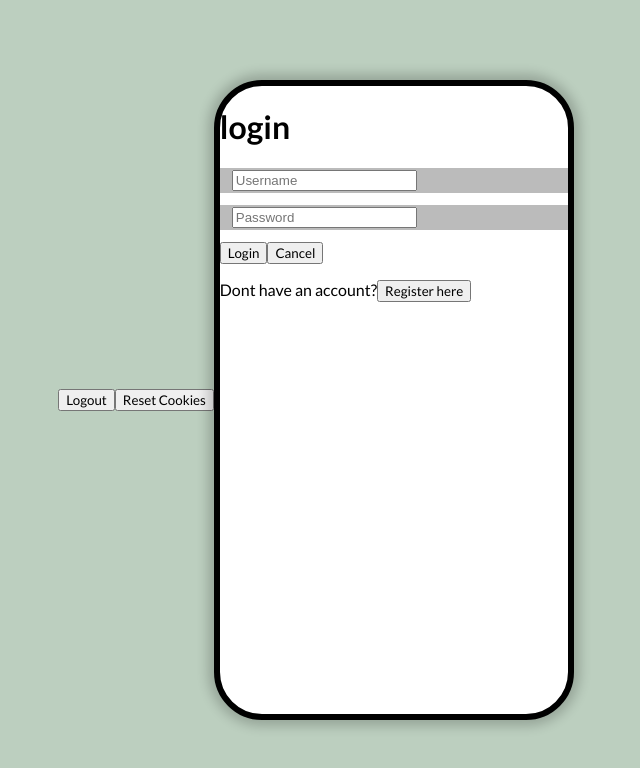
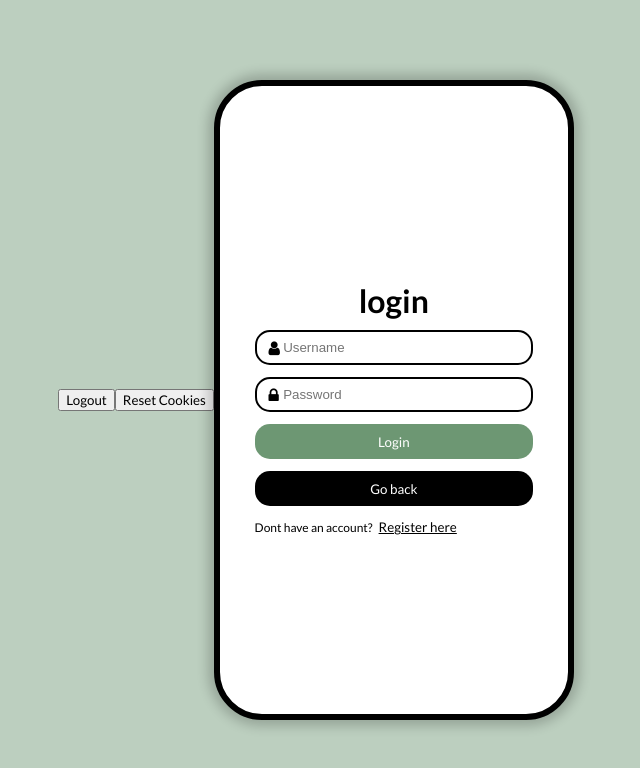
Before and after one commit to danieltichiyama/queue_app, a React (Create React App) app: page / in a window 1280 px wide. Both pictures are taken after a click on the button "YES". Shown: the top 768 px of the page, without its empty margins (324-964 px from the left). Built offline with nearby package versions, Linux system fonts and the light colour scheme.

Commit message:
Styling added for login page

```diff
--- a/src/components/Login/Login.jsx
+++ b/src/components/Login/Login.jsx
@@ -21,7 +21,8 @@ function Login(props) {
       <h1>login</h1>
       <form onSubmit={(e) => loginSubmit(e, { username, password })}>
         <ul>
-          <li>
+          <li className={styles.inputFields}>
+            <i class="fa fa-user icon"></i>
             <input
               type="text"
               name="username"
@@ -29,7 +30,8 @@ function Login(props) {
               placeholder="Username"
             />
           </li>
-          <li>
+          <li className={styles.inputFields}>
+            <i class="fa fa-lock" aria-hidden="true"></i>
             <input
               type="password"
               name="password"
@@ -37,11 +39,15 @@ function Login(props) {
               placeholder="Password"
             />
           </li>
+          <li className={styles.loginButton} >
+            <button type="submit">Login</button>
+          </li>
+          <li className={styles.backButton}>
+            <button type="button" onClick={() => history.push({pathname: "/"})}>
+              Go back
+            </button>
+          </li>
         </ul>
-          <button type="submit">Login</button>
-          <button type="button" onClick={() => history.push({pathname: "/"})}>
-              Cancel
-          </button>
       </form>
       <div>
         <span>
--- a/src/components/Login/Login.module.scss
+++ b/src/components/Login/Login.module.scss
@@ -0,0 +1,67 @@
+$button-height: 35px;
+$dark-green: #6d9773;
+
+.Login {
+  margin: auto;
+  width: 80%;
+  padding: 50% 0;
+
+  h1 {
+    text-align: center;
+    margin-bottom: 10px;
+  }
+
+  li {
+    height: $button-height;
+    border-radius: 15px;
+  }
+
+  .inputFields {
+    background-color: white;
+    border: 2px solid black;
+
+    input {
+      border: 0;
+      width: 95%;
+    }
+
+    input:focus {
+      outline: none;
+    }
+
+  }
+
+  .loginButton {
+    background-color: $dark-green;
+    color: white;
+
+    button {
+      width: 100%;
+      background-color: $dark-green;
+      border: 0;
+      color: white;
+    }
+  }
+
+  .backButton {
+    background-color: black;
+    color: white;
+
+    button {
+      width: 100%;
+      background-color: black;
+      border: 0;
+      color: white;
+    }
+  }
+
+  p {
+    font-size: 0.75rem;
+
+    button {
+      border: 0;
+      background-color: white;
+      text-decoration: underline;
+    }
+  }
+}
```
